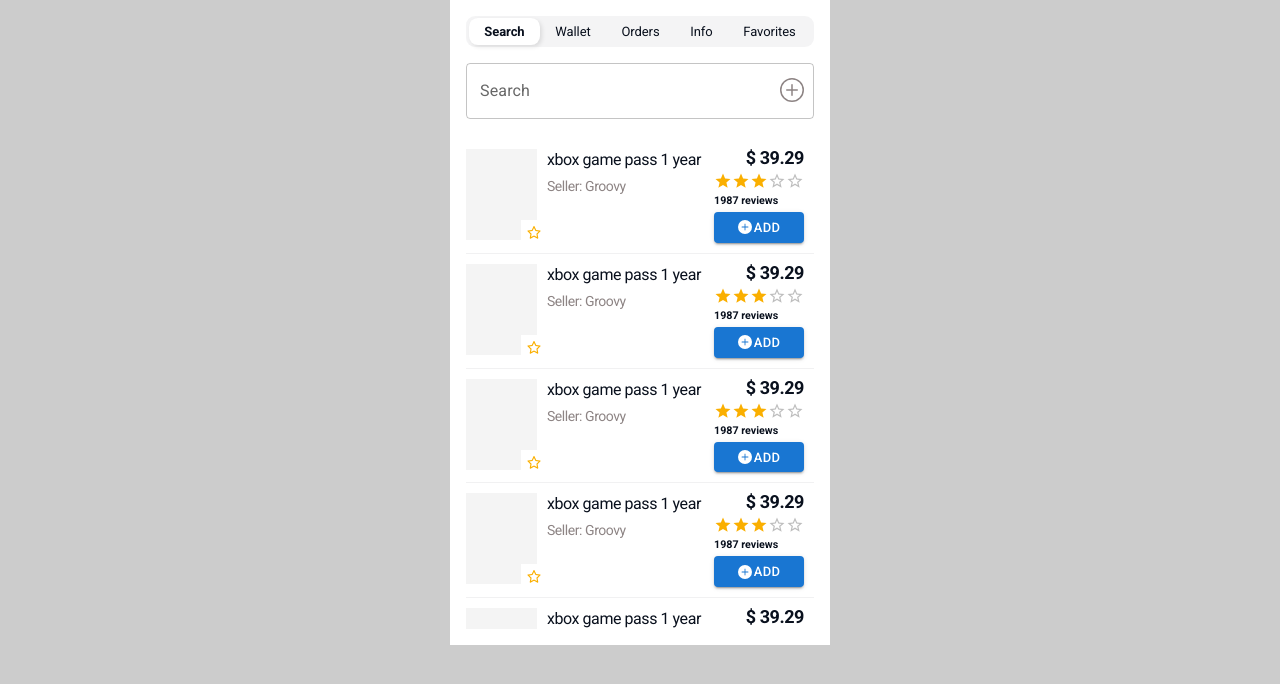
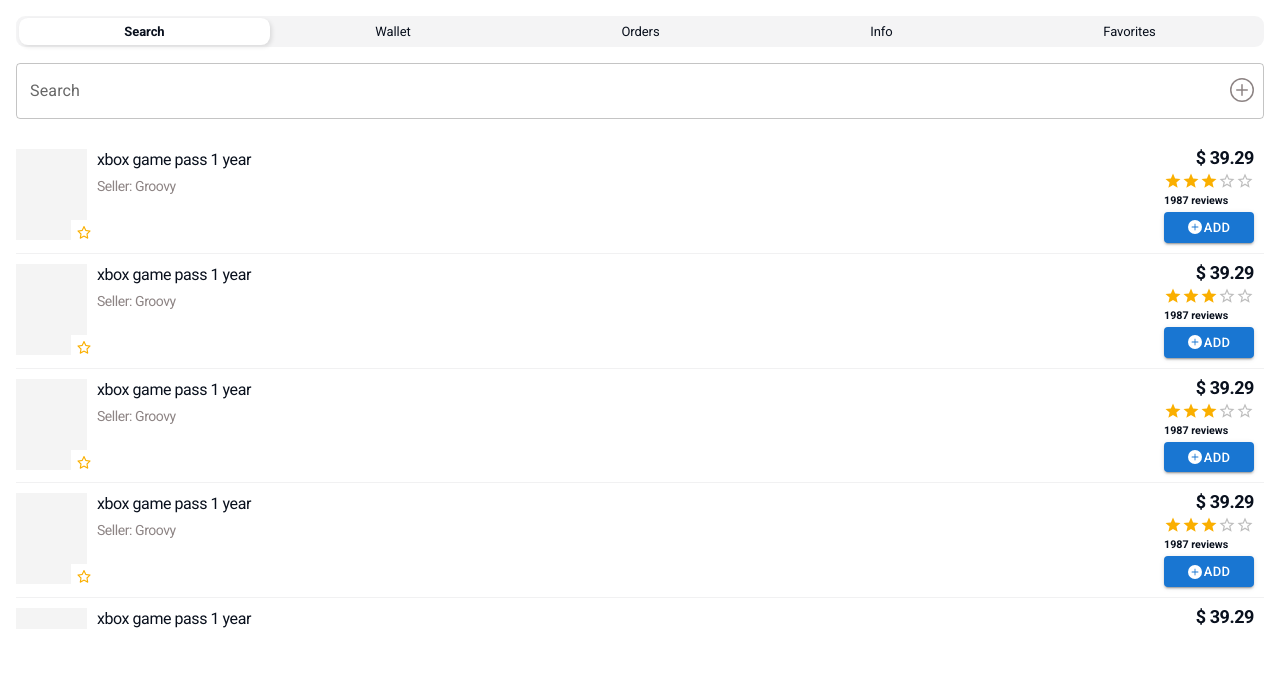
Before and after one commit to mihhha985/telegram-shop, a Next.js app: page / in a window 1280 px wide. Shown: the top 684 px of the page. Built offline with nearby package versions, Linux system fonts and the light colour scheme.

Commit message:
add product page 1.1

```diff
--- a/app/globals.css
+++ b/app/globals.css
@@ -17,7 +17,7 @@
 }
 
 body{
-	background-color: #ccc;
+	background-color: #fff;
 	display: flex;
 	align-items: center;
 	justify-content: center;
@@ -28,7 +28,7 @@
 .layout{
 	background-color: #fff;
 	display: flex;
-	width: 380px;
+	width: 100%;
 	height: 645px;
 	flex-direction: column;
 	align-items: center;
```
